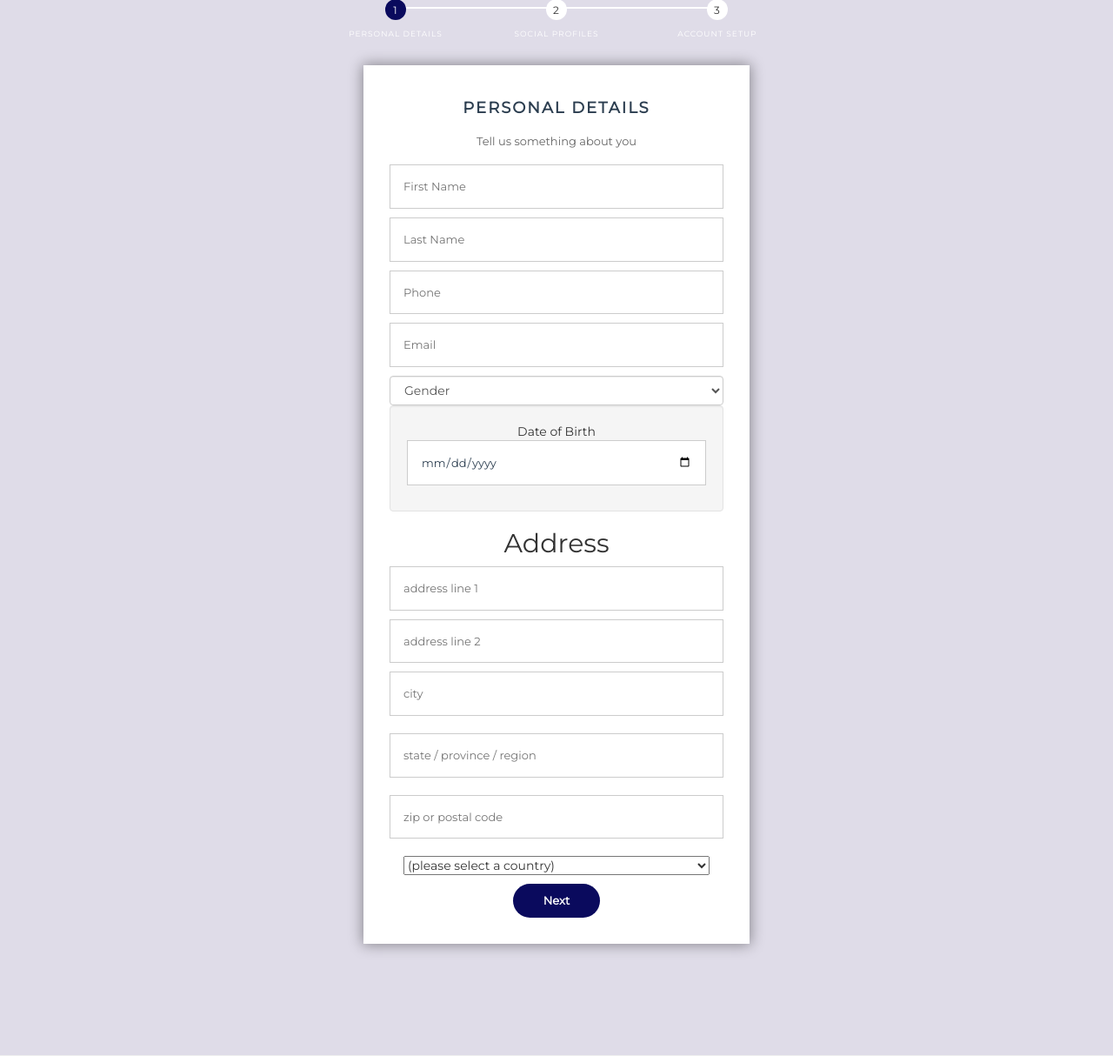
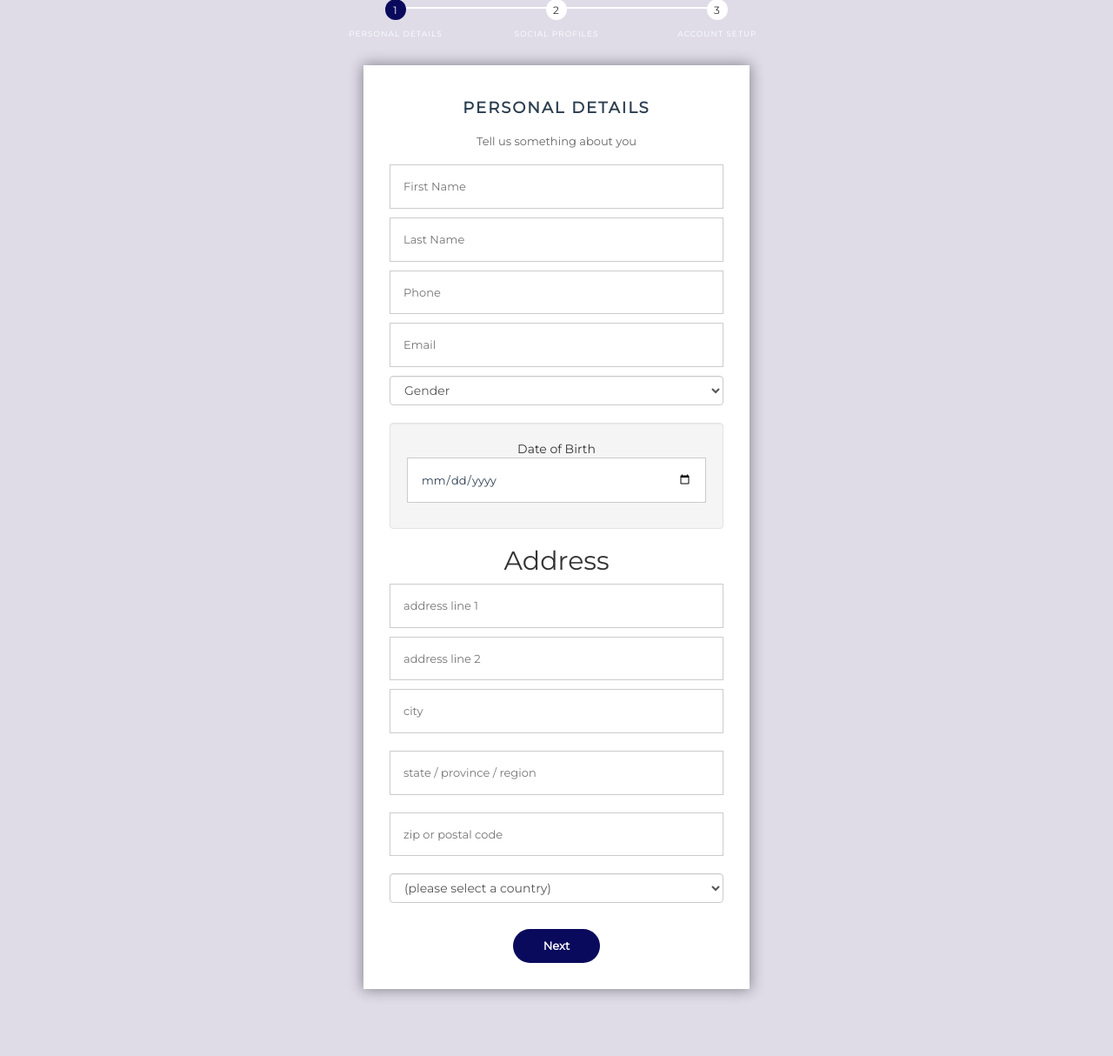
Before and after one commit to arc-bitspilani/main-website, a Django app: template registrations/templates/registrations/index.html in a window 1280 px wide. Shown: the part 441-1655 px from the top of the page at 87% size. Run offline with Django 3.2, Linux system fonts and the light colour scheme; the template is opened without the code that fills it, so the values that code supplies are empty; some libraries are stand-ins or nearby versions.

Commit message:
Modified HTML

```diff
--- a/registrations/templates/registrations/index.html
+++ b/registrations/templates/registrations/index.html
@@ -164,7 +164,7 @@
                                               <option>Male</option>
                                               <option>Female</option>
                                           </select>
-
+                                            <br>
                                           <div class="well">Date of Birth
                                             <input type="date" name="bday">
                                           </div>
@@ -226,7 +226,7 @@
                                     <div class="control-group">
 
                                         <div class="controls">
-                                            <select id="country" name="country" class="input-xlarge">
+                                            <select id="country" name="country" class="form-control">
                                                 <option value="" selected="selected">(please select a country)</option>
                                                 <option value="AF">Afghanistan</option>
                                                 <option value="AL">Albania</option>
@@ -470,6 +470,7 @@
                                             </select>
                                         </div>
                                     </div>
+                                    <br>
 
 
 
```
